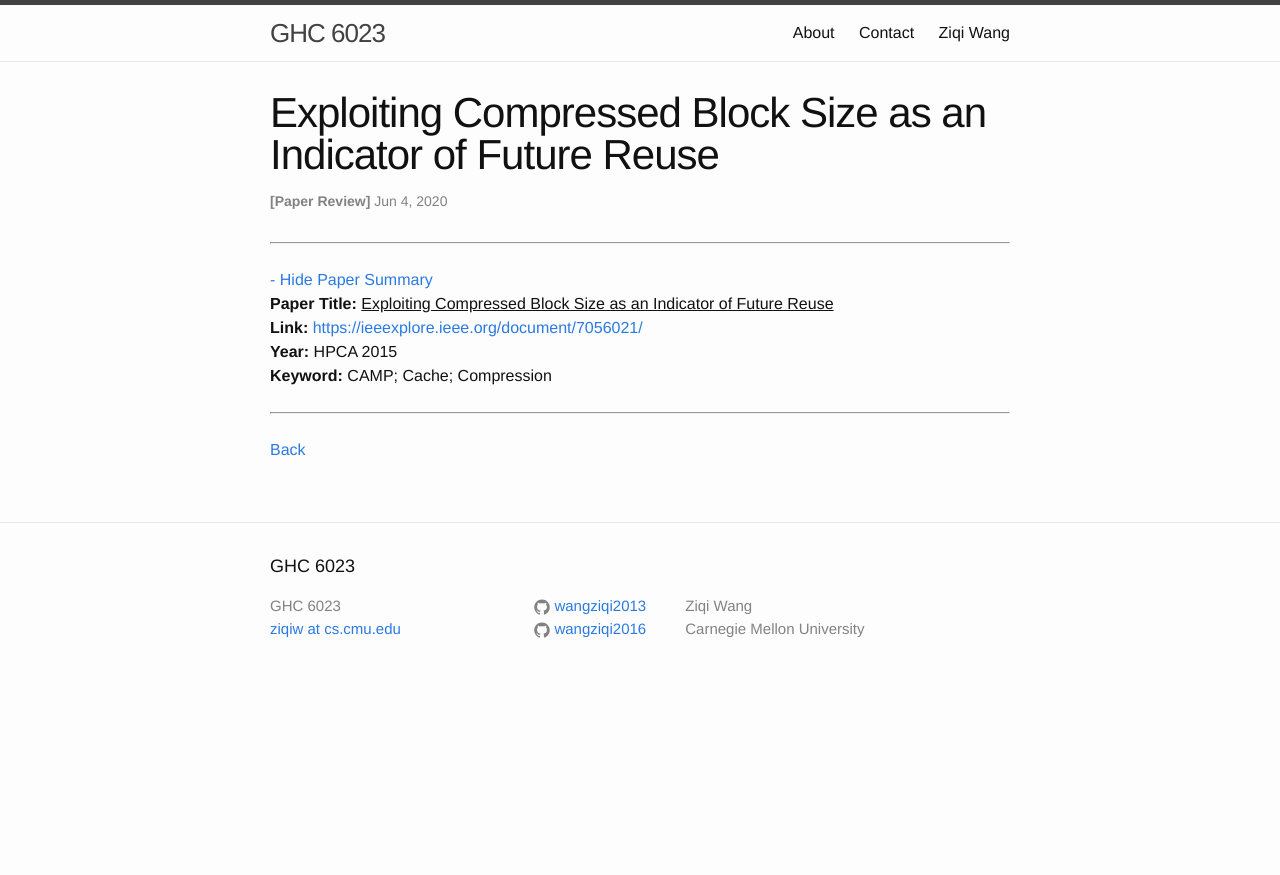
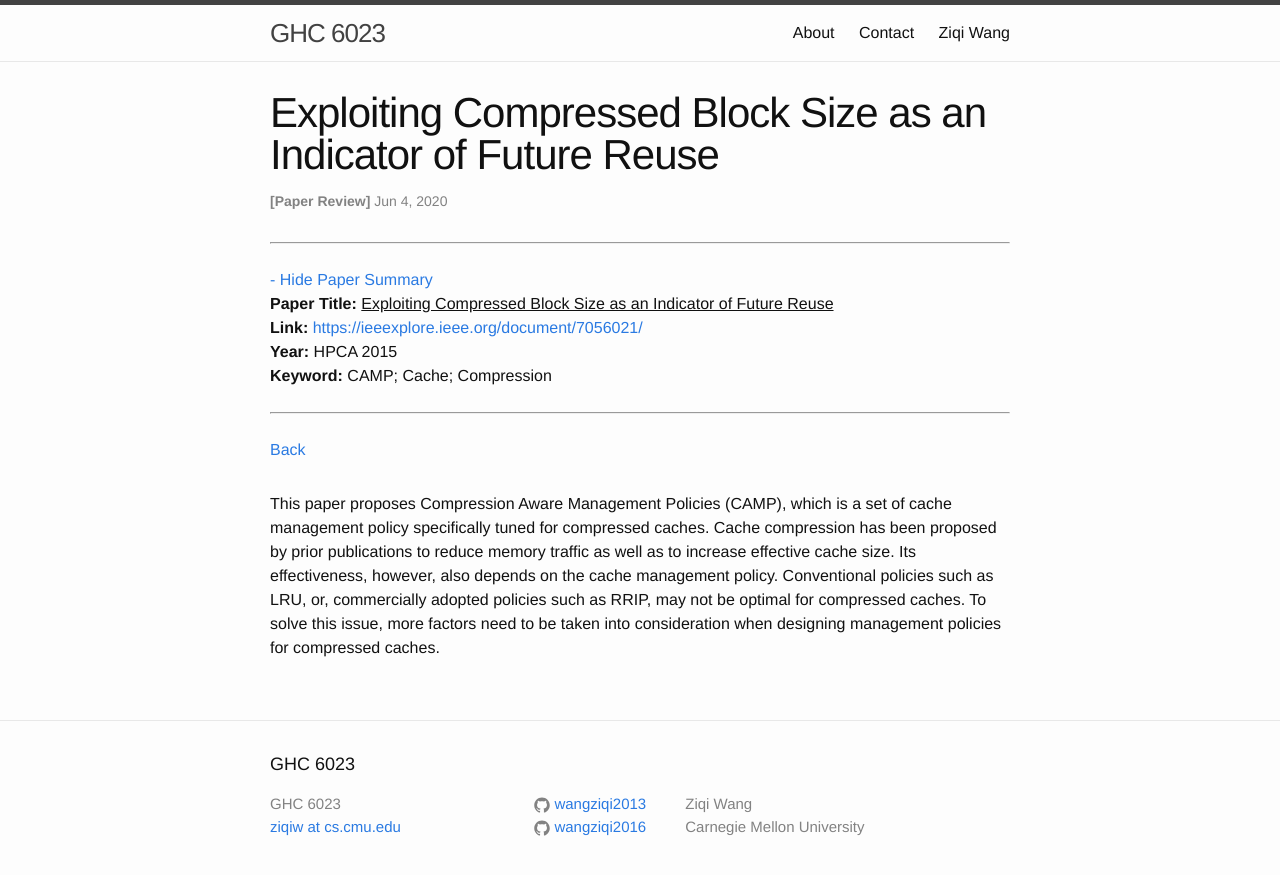
Before and after one commit to wangziqi2013/wangziqi2013.github.io, a Jekyll site: the page built from _posts/2020-06-04-camp.markdown, in a window 1280 px wide. Shown: the top 875 px of the page. Built offline with Jekyll 4.4.1, drawn with Linux system fonts in a browser that asks for light colours.

Commit message:
Adding motivation

```diff
--- a/_posts/2020-06-04-camp.markdown
+++ b/_posts/2020-06-04-camp.markdown
@@ -12,3 +12,9 @@ htm_cd:
 htm_cr:
 version_mgmt:
 ---
+
+This paper proposes Compression Aware Management Policies (CAMP), which is a set of cache management policy specifically
+tuned for compressed caches. Cache compression has been proposed by prior publications to reduce memory traffic as well
+as to increase effective cache size. Its effectiveness, however, also depends on the cache management policy. Conventional
+policies such as LRU, or, commercially adopted policies such as RRIP, may not be optimal for compressed caches. To solve
+this issue, more factors need to be taken into consideration when designing management policies for compressed caches.
```
